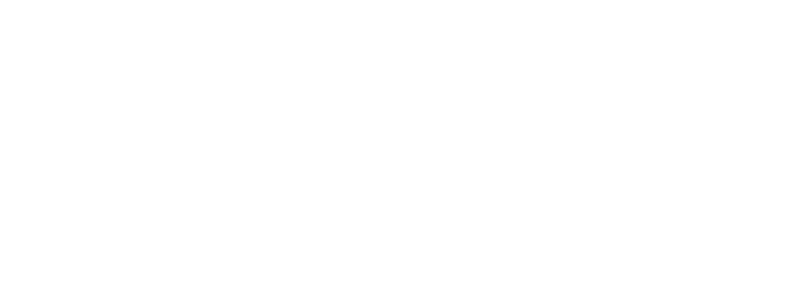
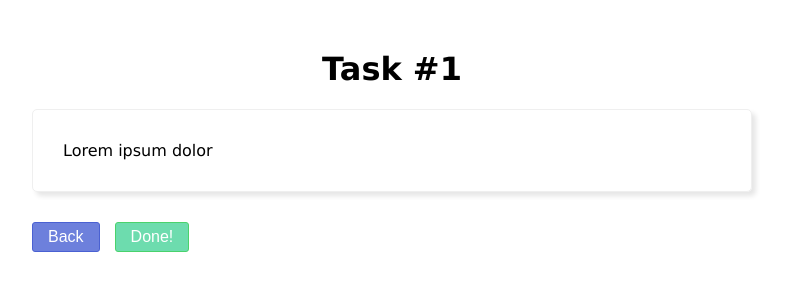
Before and after one commit to ideaigniter/todo-app-tutorial, an Angular app: page /list/1 in a window 1280 px wide. Before the commit this address led to /. Shown: the top 300 px of the page, without its empty margins (248-1035 px from the left). Built offline with nearby package versions, Linux system fonts and the light colour scheme.

Commit message:
Add task-item route and CSS and HTML

```diff
--- a/src/app/todo/list-item/list-item.component.css
+++ b/src/app/todo/list-item/list-item.component.css
@@ -0,0 +1,47 @@
+.container {
+  font-family: Verdana, Geneva, Tahoma, sans-serif;
+  width: 720px;
+  margin: 50px auto;
+}
+
+.container h1 {
+  text-align: center;
+}
+
+.container .task-details {
+  padding: 15px 30px;
+  min-height: 30px;
+  display: flex;
+  flex-direction: row;
+  justify-content: space-between;
+  align-items: center;
+  border: 1px solid #efefef;
+  border-radius: 5px;
+  box-shadow: 4px 4px 5px #e6e6e6;
+  margin-bottom: 30px;
+}
+
+.container button {
+  border-radius: 3px;
+  font-size: 16px;
+  color: white;
+  padding: 5px 15px;
+  cursor: pointer;
+}
+
+.container button.done {
+  background: #6ddcae;
+  border: 1px solid #4ad26c;
+  margin-left: 15px;
+}
+
+.container button.back {
+  background: #6d80dc;
+  border: 1px solid #4a61d2;
+}
+
+.container button:hover,
+.container button:focus,
+.container button:active {
+  opacity: 0.7;
+}
--- a/src/app/todo/list-item/list-item.component.html
+++ b/src/app/todo/list-item/list-item.component.html
@@ -1 +1,8 @@
-<p>list-item works!</p>
+<div class="container">
+  <h1>Task #1</h1>
+  <div class="task-details">
+    <p>Lorem ipsum dolor</p>
+  </div>
+  <button class="back">Back</button>
+  <button class="done">Done!</button>
+</div>
--- a/src/app/todo/todo-routing.module.ts
+++ b/src/app/todo/todo-routing.module.ts
@@ -1,9 +1,11 @@
 import { NgModule } from '@angular/core';
 import { RouterModule, Routes } from '@angular/router';
+import { ListItemComponent } from './list-item/list-item.component';
 import { ListComponent } from './list/list.component';
 
 const routes: Routes = [
-  { path: 'list', component: ListComponent }
+  { path: 'list', component: ListComponent },
+  { path: 'list/:id', component: ListItemComponent }
 ];
 
 @NgModule({
```
Also changed, not shown: 1 other file (tests, documents, lock files or other folders).
